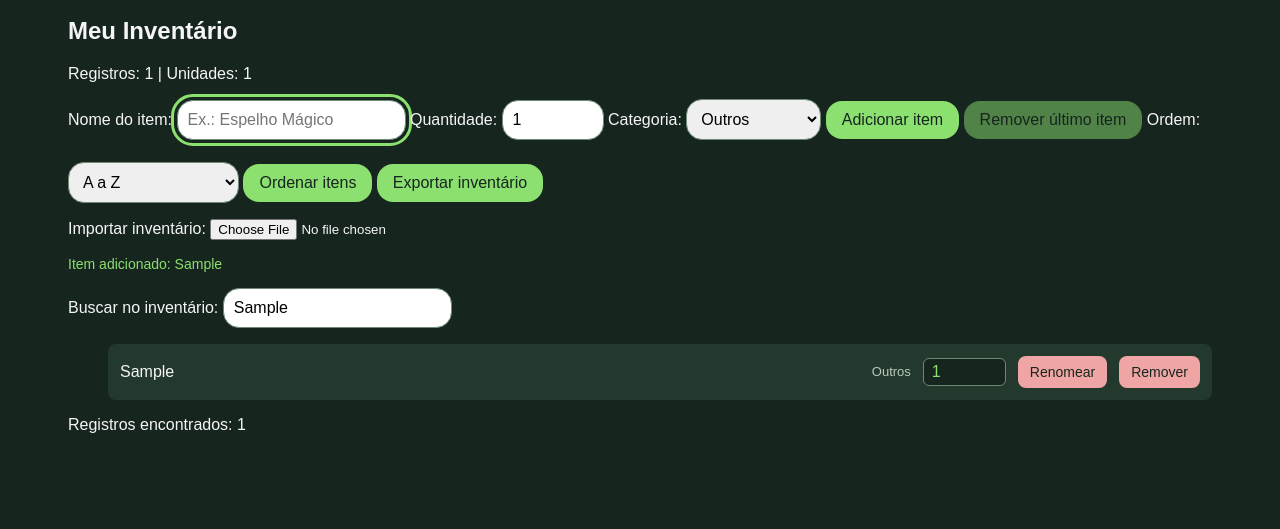
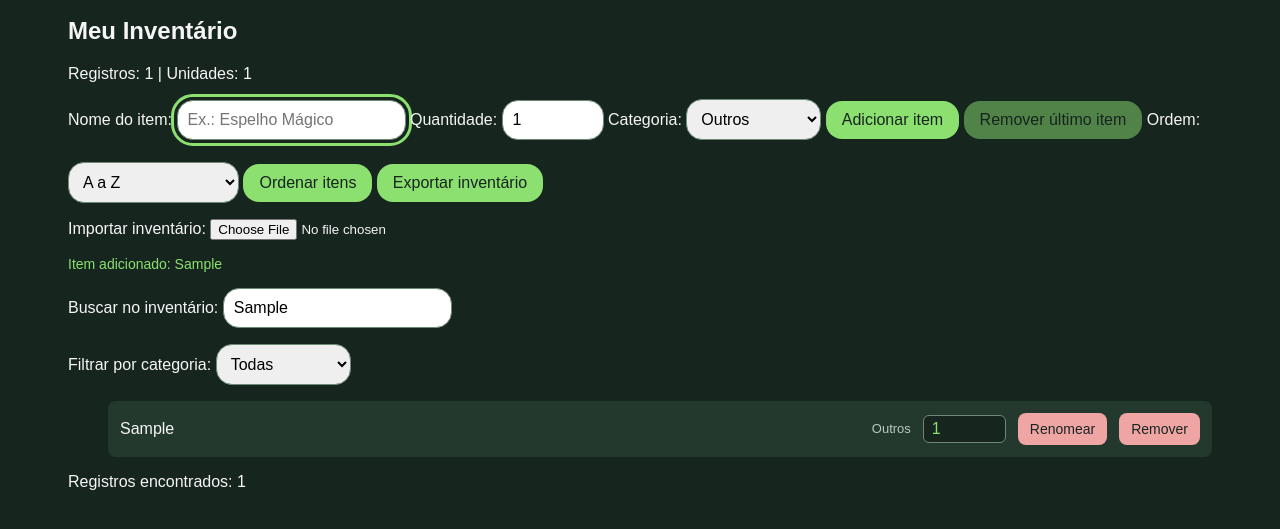
Before and after one commit to raulullu/terraria-lulu, a plain HTML site: page index.html in a window 1280 px wide. Both pictures are taken after typing "Sample", "Sample" into the empty fields and a click on the button "Adicionar item". Shown: the part 169-698 px from the top of the page. Drawn offline with Linux system fonts and the light colour scheme.

Commit message:
Combina filtro de categoria com busca por nome

```diff
--- a/index.html
+++ b/index.html
@@ -47,6 +47,18 @@
     <label for="buscar-item">Buscar no inventário:</label>
     <input id="buscar-item" type="text" placeholder="Ex.: Botas">
     </p>
+    <p>
+    <label for="filtrar-categoria">Filtrar por categoria:</label>
+    <select id="filtrar-categoria">
+        <option value="todas">Todas</option>
+        <option value="outros">Outros</option>
+        <option value="materiais">Materiais</option>
+        <option value="armas">Armas</option>
+        <option value="acessorios">Acessórios</option>
+        <option value="armaduras">Armaduras</option>
+        <option value="consumiveis">Consumíveis</option>
+    </select>
+</p>
     <ul id="lista-itens"></ul>
     <p id="mensagem-busca" role="status"></p>
     <script src="script.js"></script>
--- a/script.js
+++ b/script.js
@@ -12,6 +12,7 @@ const campoOrdem = document.getElementById("ordem-itens");
 const botaoExportar = document.getElementById("exportar-itens");
 const campoImportar = document.getElementById("importar-itens");
 const campoCategoria = document.getElementById("categoria-item");
+const filtroCategoria = document.getElementById("filtrar-categoria");
 
 function mostrarSucesso(texto) {
     mensagemItem.classList.add("sucesso");
@@ -473,15 +474,24 @@ function normalizarTexto(texto) {
 
 function filtrarItens() {
     const busca = normalizarTexto(campoBusca.value);
+    const categoria = filtroCategoria.value;
     let encontrados = 0;
 
-    botaoRemoverUltimo.disabled = busca !== "";
+    botaoRemoverUltimo.disabled =
+        busca !== "" || categoria !== "todas";
 
     for (const item of listaItens.children) {
-        const textoItem = item.querySelector("span");
-        const nome = normalizarTexto(textoItem.textContent);
+        const nome = normalizarTexto(
+            item.querySelector("span").textContent
+        );
 
-        if (nome.includes(busca)) {
+        const combinaNome = nome.includes(busca);
+
+        const combinaCategoria =
+            categoria === "todas" ||
+            item.dataset.categoria === categoria;
+
+        if (combinaNome && combinaCategoria) {
             item.style.display = "";
             encontrados = encontrados + 1;
         } else {
@@ -493,8 +503,9 @@ function filtrarItens() {
         mensagemBusca.textContent = "Seu inventário está vazio.";
     } else if (encontrados === 0) {
         mensagemBusca.textContent = "Nenhum item encontrado.";
-    } else if (busca !== "") {
-        mensagemBusca.textContent = "Registros encontrados: " + encontrados;
+    } else if (busca !== "" || categoria !== "todas") {
+        mensagemBusca.textContent =
+            `Registros encontrados: ${encontrados}`;
     } else {
         mensagemBusca.textContent = "";
     }
@@ -511,6 +522,7 @@ function limparBusca(evento) {
     }
 }
 campoBusca.addEventListener("input", filtrarItens);
+filtroCategoria.addEventListener("change", filtrarItens);
 campoBusca.addEventListener("keydown", limparBusca);
 
 carregarInventario();
--- a/style.css
+++ b/style.css
@@ -196,3 +196,18 @@ select:focus-visible {
     color: #b9c9bf;
     font-size: 13px;
 }
+#filtrar-categoria {
+    padding: 10px;
+    border: 1px solid #6d8976;
+    border-radius: 16px;
+    font-size: 16px;
+}
+
+@media (max-width: 600px) {
+    #filtrar-categoria {
+        display: block;
+        box-sizing: border-box;
+        width: 100%;
+        margin-top: 6px;
+    }
+}
```
Also changed, not shown: README.md.
